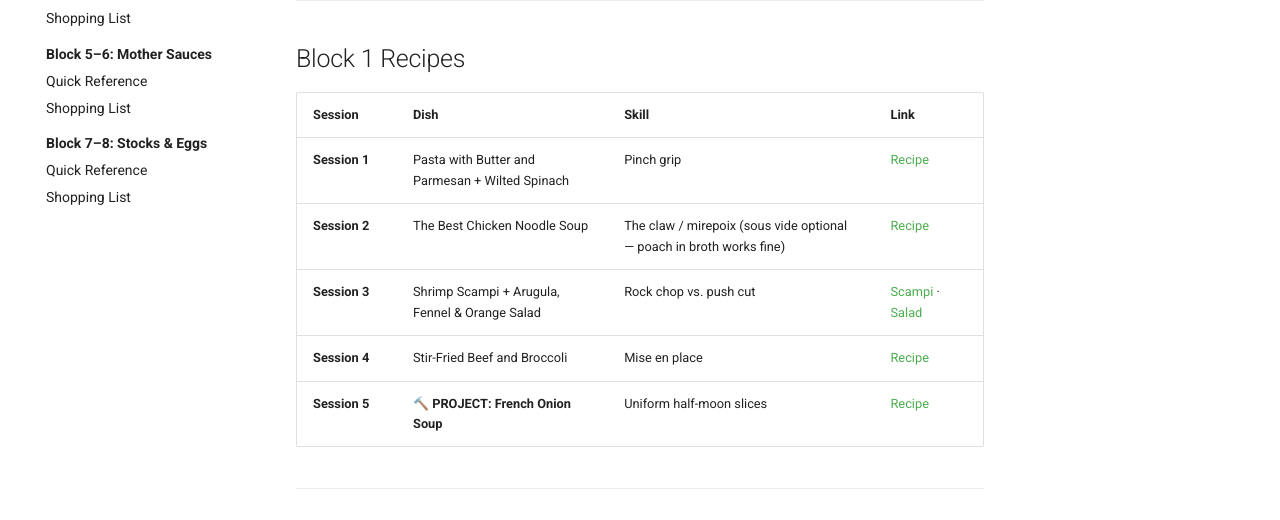
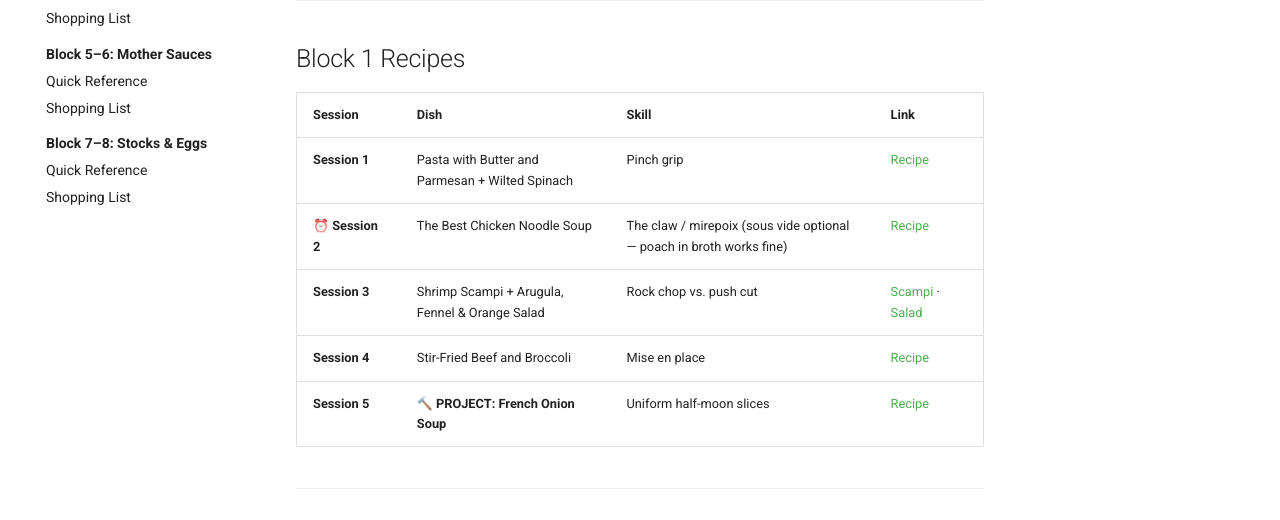
Before and after one commit to Culinary-Projects/The-52-Week-Culinary-Project, an MkDocs documentation site: the page built from docs/blocks/01-foundational-skills/01-02-knife-skills/quick-ref.md, in a window 1280 px wide and 900 px high. Shown: the part 320-840 px from the top of the window. Built offline with MkDocs 1.6.1 and Material for MkDocs 9.7.7, drawn with Linux system fonts in a browser that asks for light colours; comment, search, counter and statistics services are not loaded.

```diff
--- a/docs/blocks/01-foundational-skills/01-02-knife-skills/quick-ref.md
+++ b/docs/blocks/01-foundational-skills/01-02-knife-skills/quick-ref.md
@@ -9,7 +9,7 @@
 | Session | Dish | Skill | Link |
 |-----|------|-------|------|
 | **Session 1** | Pasta with Butter and Parmesan + Wilted Spinach | Pinch grip | [Recipe](https://www.seriouseats.com/pasta-cacio-e-uovo-vegetarian-carbonara) |
-| **Session 2** | The Best Chicken Noodle Soup | The claw / mirepoix (sous vide optional — poach in broth works fine) | [Recipe](https://www.seriouseats.com/the-ultimate-chicken-noodle-soup) |
+| **⏰ Session 2** | The Best Chicken Noodle Soup | The claw / mirepoix (sous vide optional — poach in broth works fine) | [Recipe](https://www.seriouseats.com/the-ultimate-chicken-noodle-soup) |
 | **Session 3** | Shrimp Scampi + Arugula, Fennel & Orange Salad | Rock chop vs. push cut | [Scampi](https://www.seriouseats.com/shrimp-scampi-butter-garlic-recipe) · [Salad](https://www.seriouseats.com/arugula-fennel-and-orange-salad-recipe) |
 | **Session 4** | Stir-Fried Beef and Broccoli | Mise en place | [Recipe](https://www.seriouseats.com/chinese-american-beef-and-broccoli-with-oyster-sauce-recipe) |
 | **Session 5** | 🔨 **PROJECT: French Onion Soup** | Uniform half-moon slices | [Recipe](https://www.seriouseats.com/french-onion-soup-recipe) |
```
Also changed, not shown: docs/blocks/01-foundational-skills/01-02-knife-skills/index.md (+1 -1 lines).
